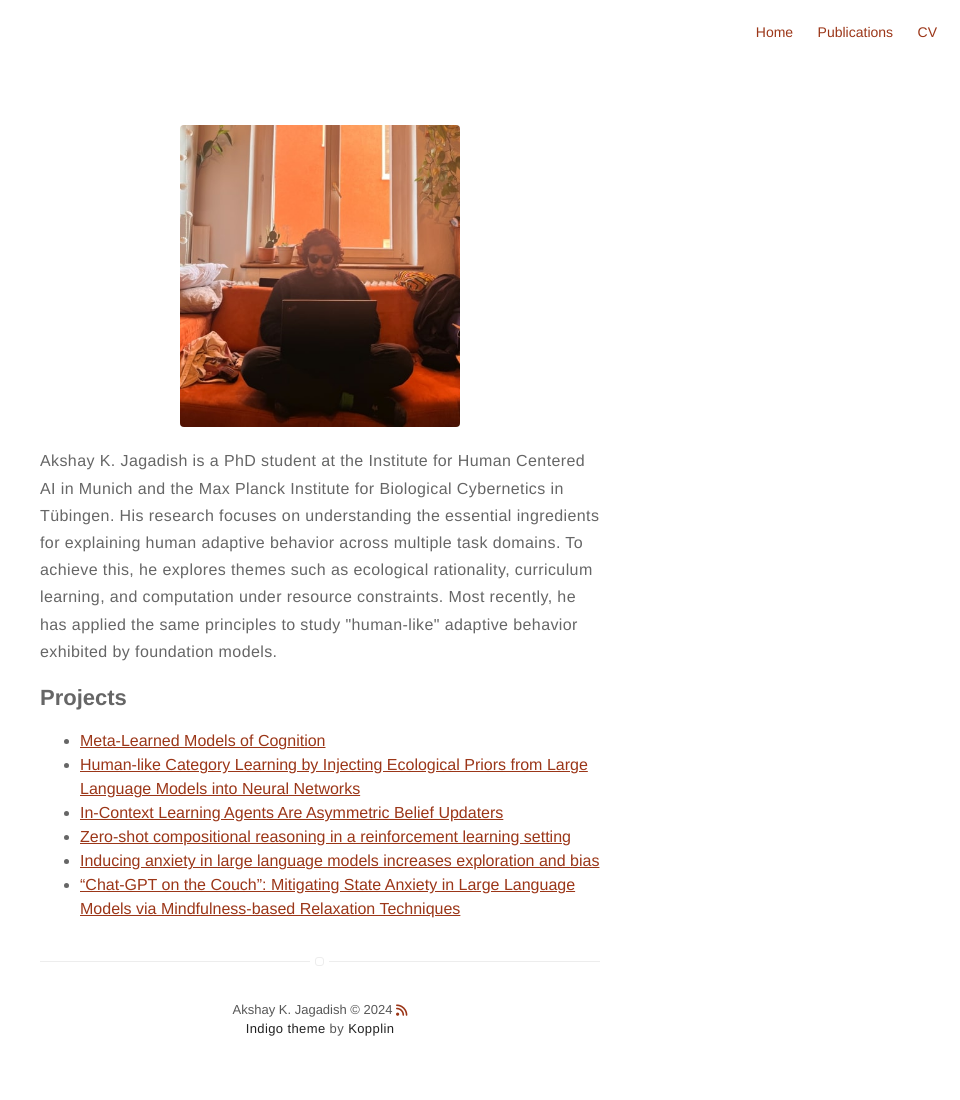
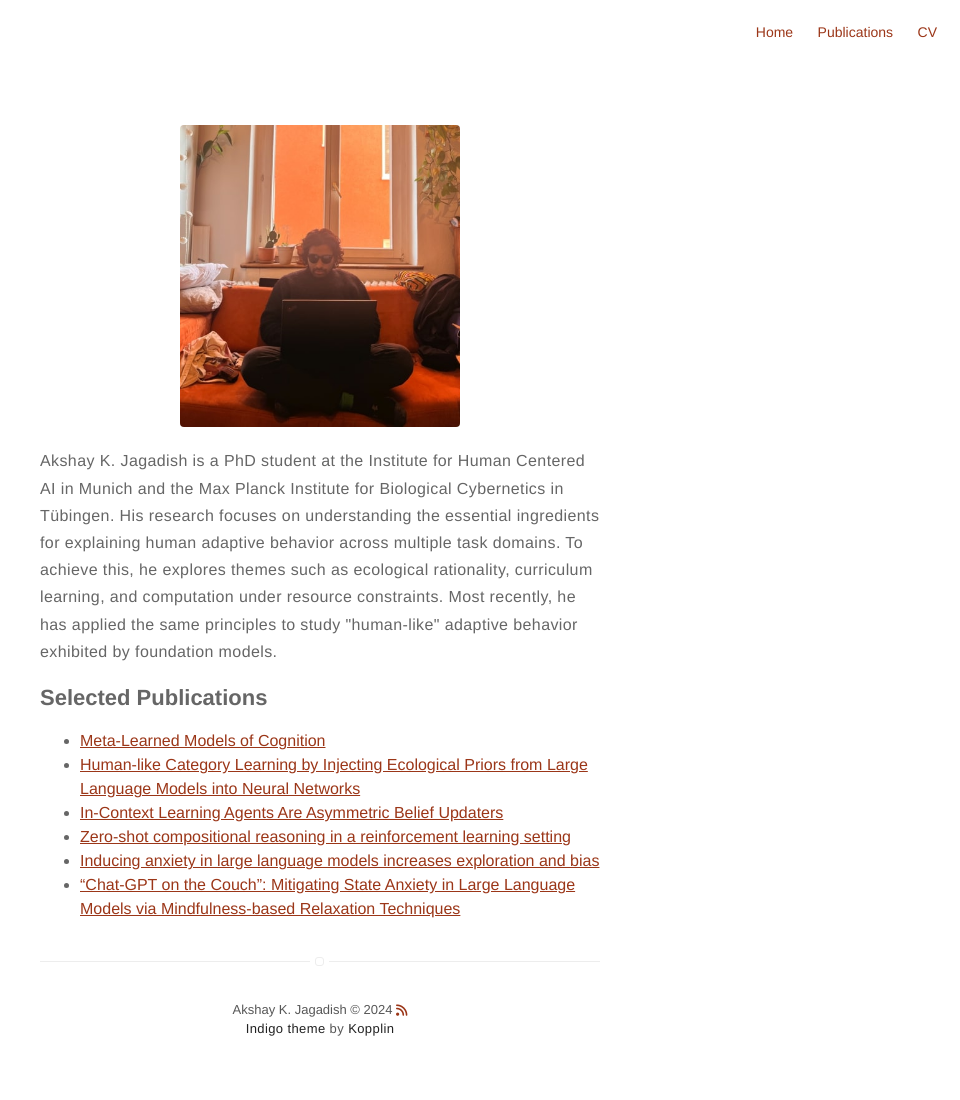
Before and after one commit to akjagadish/akjagadish.github.io, a Jekyll site: the page built from about.md, in a window 1280 px wide. Shown: the whole page, without its empty margins (320-1280 px from the left). Built offline with Jekyll 4.4.1, drawn with Linux system fonts in a browser that asks for light colours; nearby versions of some CDN libraries.

Commit message:
called projects as selected publications

```diff
--- a/about.md
+++ b/about.md
@@ -31,7 +31,7 @@ proident, sunt in culpa qui officia deserunt mollit anim id est laborum.</p> -->
 	<li>TDD e Continuous Integration</li>
 </ul> -->
 
-<h2>Projects</h2>
+<h2>Selected Publications</h2>
 
 <ul>
 	<li><a href="https://www.cambridge.org/core/journals/behavioral-and-brain-sciences/article/abs/metalearned-models-of-cognition/F95059E07AE6E82AE56C4164A5384A18">Meta-Learned Models of Cognition</a></li>
```
